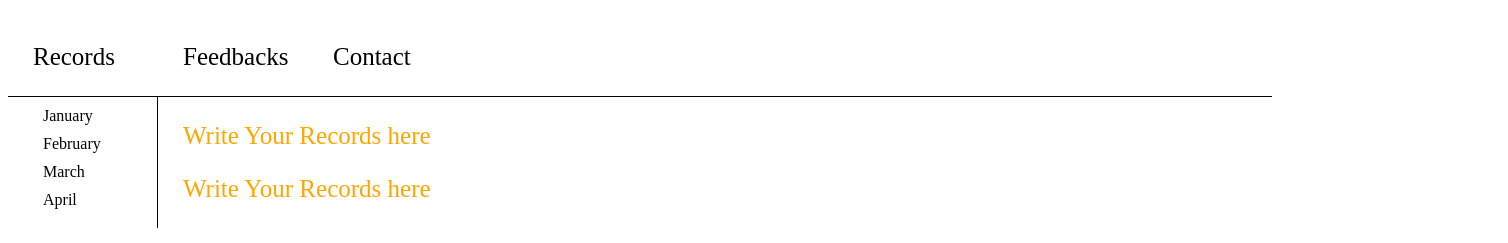
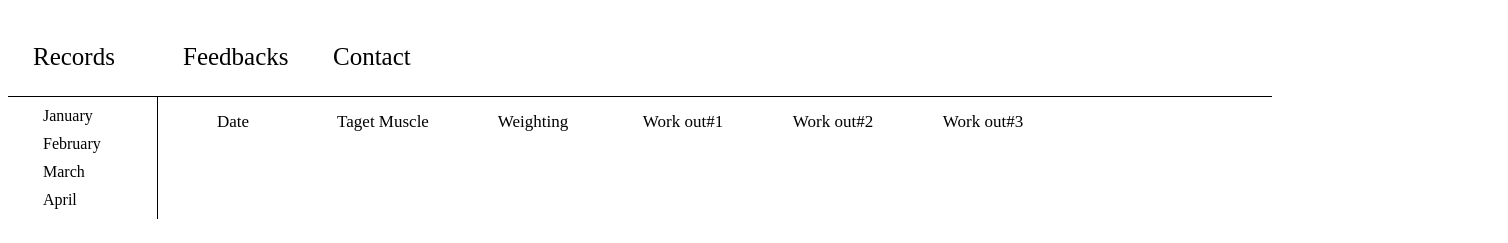
Before and after one commit to Hojjoon/GTFG, a plain HTML site: page GTFG main.html in a window 1280 px wide. Shown: the part 101-344 px from the top of the page, 1508 px wide, since content can reach past the window. Drawn offline with Linux system fonts and the light colour scheme.

Commit message:
3rd Commit

```diff
--- a/GTFG main.html
+++ b/GTFG main.html
@@ -20,10 +20,16 @@
             <div style="list-style:none; margin: 10px; margin-left: 35px;"><a href="" style="color:black; text-decoration-line: none;">March</a></div>
             <div style="list-style:none; margin: 10px; margin-left: 35px;"><a href="" style="color:black; text-decoration-line: none;">April</a></div>
         </div>
-        <div>
-            <div style="list-style:none; margin: 25px"><a href="" style="color:orange; text-decoration-line: none; font-size:25px;">Write Your Records here</a></div>
-            <div style="list-style:none; margin: 25px"><a href="" style="color:orange; text-decoration-line: none; font-size:25px;">Write Your Records here</a></div>
-        </div>
+
+        <!-- 그리드 뷰를 이용한 트레이 나열 방식으로 해보기 인스타처럼-->
+        <div style="display:grid; grid-template-columns: 150px 150px 150px 150px 150px 150px 150px 150px 150px; text-align: center;">
+            <div style="margin: 15px; font-size: 17px;">Date</div>
+            <div style="margin: 15px; font-size: 17px;">Taget Muscle</div>
+            <div style="margin: 15px; font-size: 17px;">Weighting</div>
+            <div style="margin: 15px; font-size: 17px;">Work out#1</div>
+
+            <div style="margin: 15px; font-size: 17px;">Work out#2</div>
+            <div style="margin: 15px; font-size: 17px;">Work out#3</div>
     </div>
 </body>
 </html>
```
